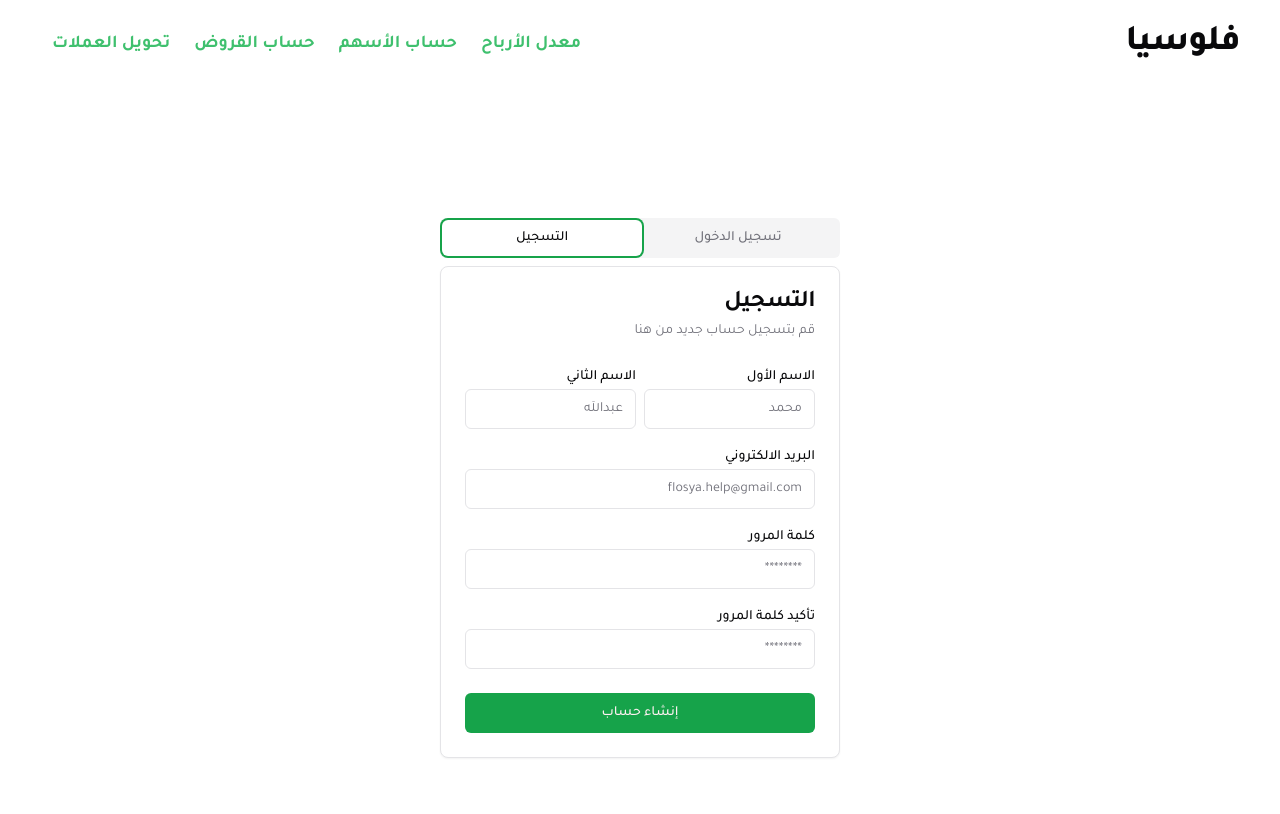
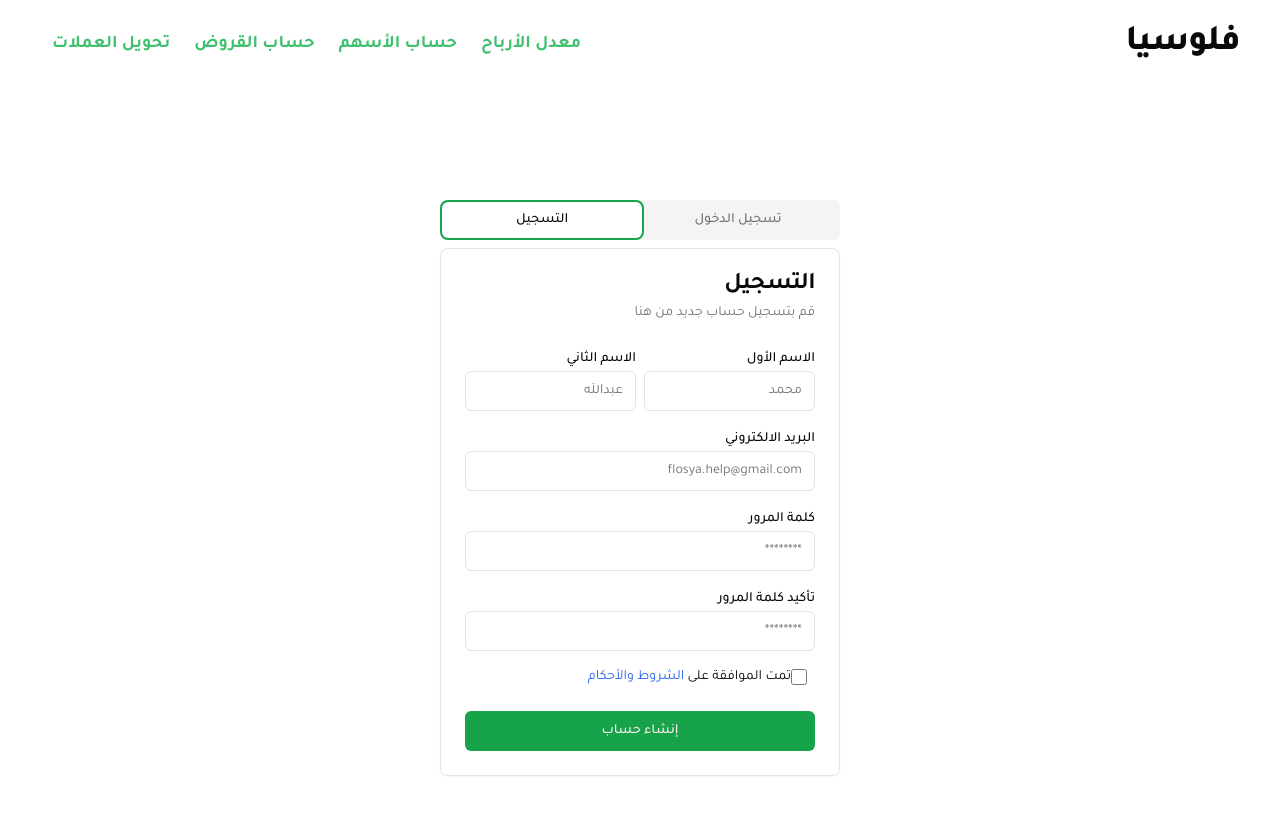
Before and after one commit to HassanAlabdulal/Hasady, a Next.js app: page /register in a window 1280 px wide. Both pictures are taken after a click on the tab "التسجيل". Shown: the top 814 px of the page. Built offline with nearby package versions, Linux system fonts and the light colour scheme.

Commit message:
add: terms and conditions checkbox

```diff
--- a/app/register/page.tsx
+++ b/app/register/page.tsx
@@ -20,6 +20,9 @@ import {
 } from "@/components/ui/tabs"
 import { z } from 'zod';
 import { registerSchema } from "@/validators/auth";
+import { Checkbox } from "@/components/ui/checkbox"
+
+
 
 // Define the shape of the errors object
 interface FormErrors {
@@ -83,6 +86,11 @@ export function TabsDemo() {
   const handleRememberMeChange = (e: { target: { checked: boolean | ((prevState: boolean) => boolean); }; }) => {
     setRememberMe(e.target.checked);
   };
+
+  const [termsAccepted, setTermsAccepted] = useState(false);
+  const handleTermsChange = (e: { target: { checked: boolean | ((prevState: boolean) => boolean); }; }) => {
+    setTermsAccepted(e.target.checked);
+  }
 
   return (
     <div className="flex items-center justify-center h-screen">
@@ -167,6 +175,19 @@ export function TabsDemo() {
                   <Input name="passwordConfirm" id="passwordConfirm" type="password" placeholder="********" onChange={handleChange} />
                   {errors.passwordConfirm && <p className="text-red-500">{errors.passwordConfirm}</p>}
                 </div>
+                <div className="flex items-center mt-2">
+                <input
+                  id="terms"
+                  type="checkbox"
+                  checked={termsAccepted}
+                  onChange={handleTermsChange}
+                  className="w-4 h-4 text-blue-600 border-gray-300 rounded focus:ring-blue-500 mr-2"
+                />
+                <label htmlFor="terms" className="text-sm">
+                  تمت الموافقة على
+                  <a href="/terms" className="text-blue-600 hover:underline"> الشروط والأحكام</a>
+                </label>
+              </div>
               </CardContent>
               <CardFooter>
                 <Button type="submit" className="w-full">إنشاء حساب</Button>
--- /dev/null
+++ b/components/ui/checkbox.tsx
@@ -0,0 +1,30 @@
+"use client"
+
+import * as React from "react"
+import * as CheckboxPrimitive from "@radix-ui/react-checkbox"
+import { Check } from "lucide-react"
+
+import { cn } from "@/lib/utils"
+
+const Checkbox = React.forwardRef<
+  React.ElementRef<typeof CheckboxPrimitive.Root>,
+  React.ComponentPropsWithoutRef<typeof CheckboxPrimitive.Root>
+>(({ className, ...props }, ref) => (
+  <CheckboxPrimitive.Root
+    ref={ref}
+    className={cn(
+      "peer h-4 w-4 shrink-0 rounded-sm border border-primary ring-offset-background focus-visible:outline-none focus-visible:ring-2 focus-visible:ring-ring focus-visible:ring-offset-2 disabled:cursor-not-allowed disabled:opacity-50 data-[state=checked]:bg-primary data-[state=checked]:text-primary-foreground",
+      className
+    )}
+    {...props}
+  >
+    <CheckboxPrimitive.Indicator
+      className={cn("flex items-center justify-center text-current")}
+    >
+      <Check className="h-4 w-4" />
+    </CheckboxPrimitive.Indicator>
+  </CheckboxPrimitive.Root>
+))
+Checkbox.displayName = CheckboxPrimitive.Root.displayName
+
+export { Checkbox }
--- a/package.json
+++ b/package.json
@@ -12,6 +12,7 @@
     "@hookform/resolvers": "^3.3.4",
     "@radix-ui/react-accordion": "^1.1.2",
     "@radix-ui/react-alert-dialog": "^1.0.5",
+    "@radix-ui/react-checkbox": "^1.0.4",
     "@radix-ui/react-dialog": "^1.0.5",
     "@radix-ui/react-label": "^2.0.2",
     "@radix-ui/react-slot": "^1.0.2",
```
Also changed, not shown: 1 other file (tests, documents, lock files or other folders).
